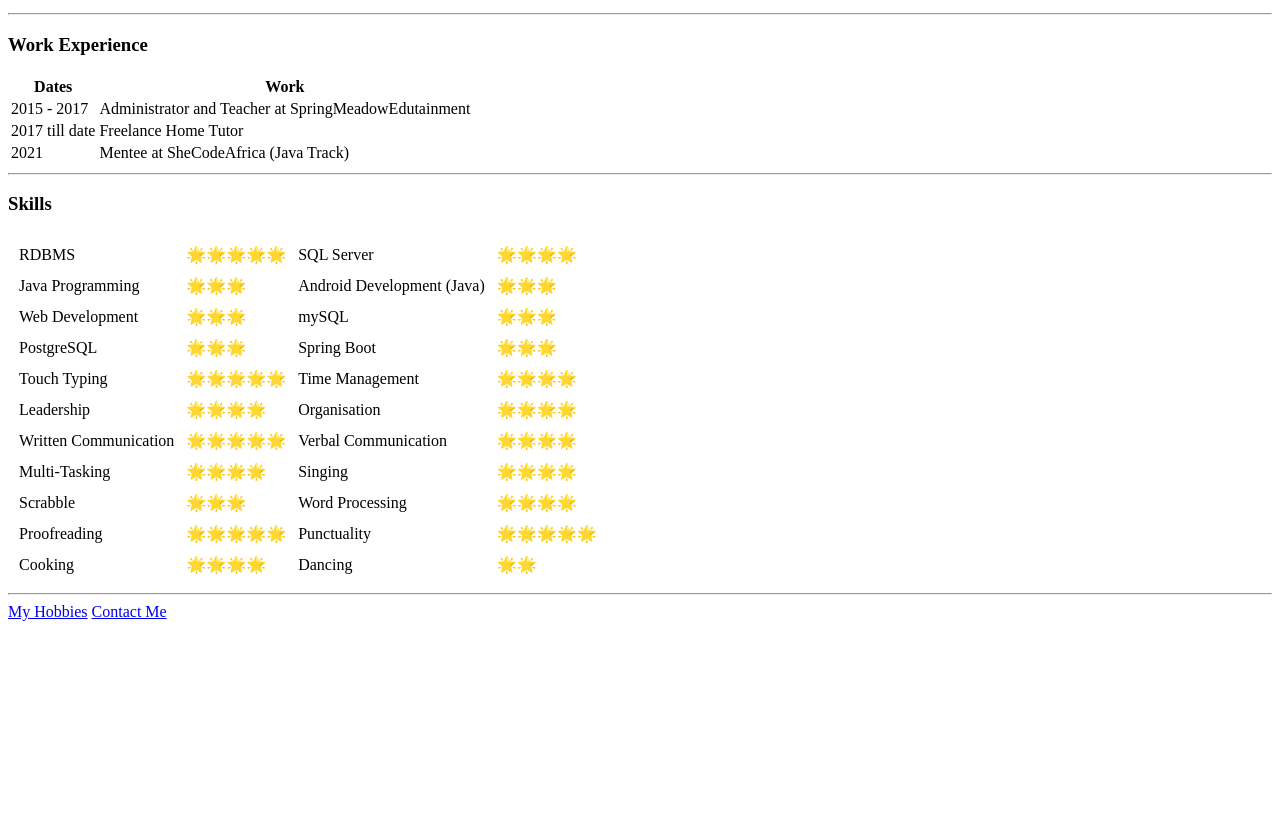
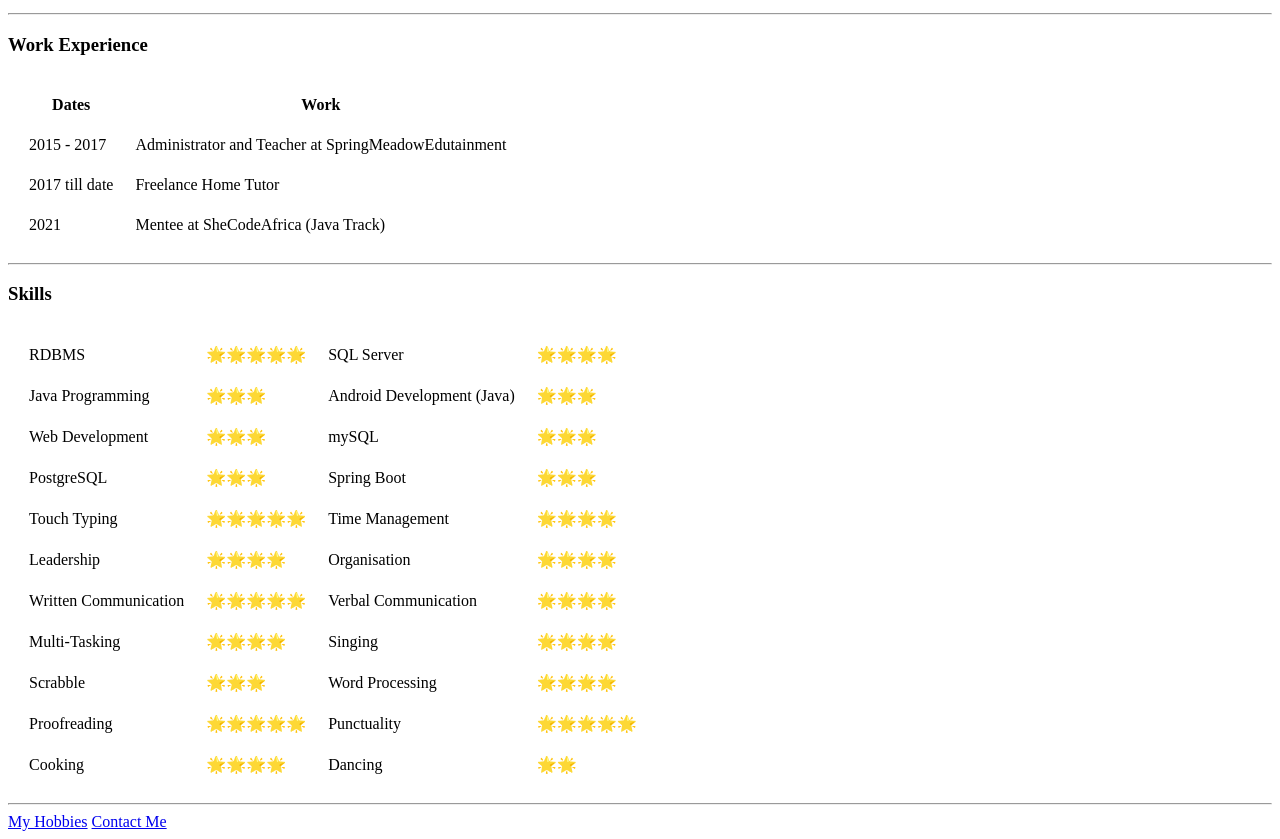
Before and after one commit to bondress/my-resume, a plain HTML site: page index.html in a window 1280 px wide. Shown: the part 432-1271 px from the top of the page. Before the commit the page ends 1061 px from the top, so only its background shows below. Drawn offline with Linux system fonts and the light colour scheme.

Commit message:
Made slight change to tables on homepage

```diff
--- a/index.html
+++ b/index.html
@@ -44,7 +44,7 @@
     </ul>
     <hr>
     <h3>Work Experience</h3>
-    <table>
+    <table cellspacing="20px">
         <thead>
             <tr>
                 <th>Dates</th>
@@ -69,7 +69,7 @@
     </table>
     <hr>
     <h3>Skills</h3>
-    <table cellspacing="10px">
+    <table cellspacing="20px">
         <tr>
             <td>RDBMS</td>
             <td>🌟🌟🌟🌟🌟</td>
```
